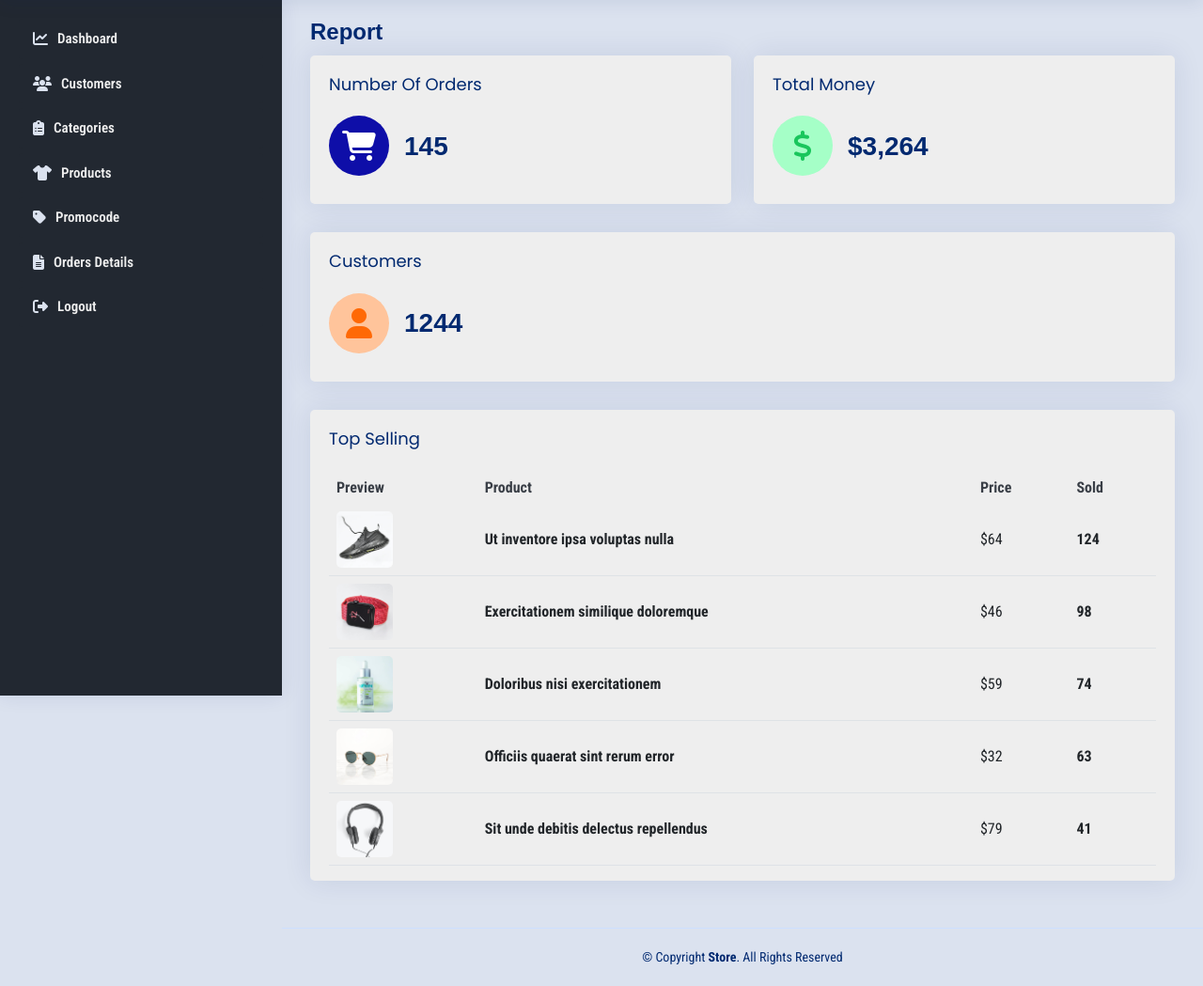
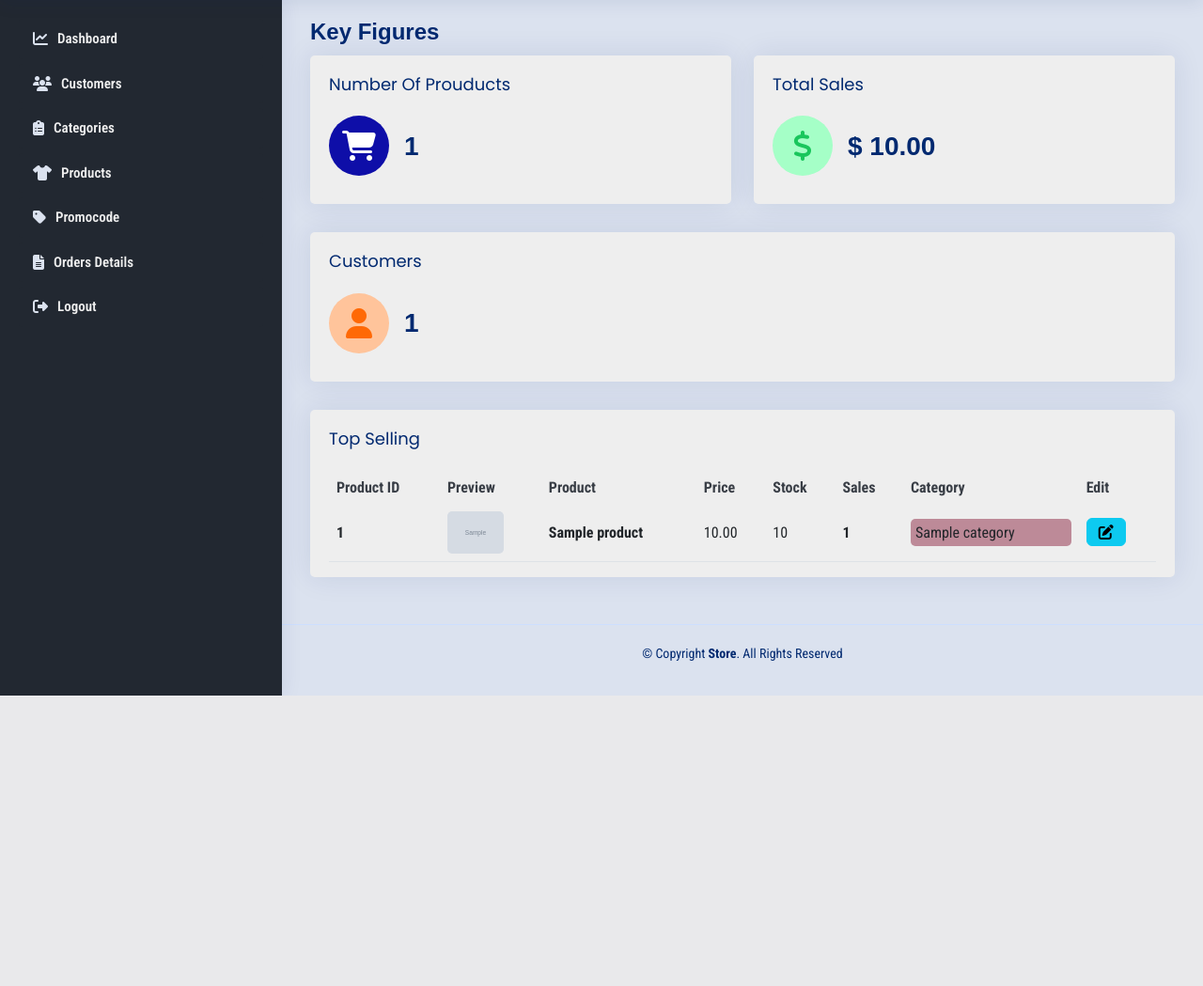
Before and after one commit to Hazem-Ahmed1/The.Store-Admin-View, a PHP site: page /Dashboard.php in a window 1280 px wide. Shown: the part 60-1109 px from the top of the page at 94% size. After the commit the page ends 800 px from the top, so only its background shows below. Run offline with PHP 8.4, Linux system fonts and the light colour scheme; tables that the repository leaves empty hold one stand-in row (values such as "Sample post"); grey boxes marked "Sample" are stand-in pictures; data that the repository does not hold is empty; some web fonts are replaced.

Commit message:
dashboard top sales and key figures added

```diff
--- a/Views/Dashboard.php
+++ b/Views/Dashboard.php
@@ -2,14 +2,24 @@
 require_once './../Shared/Links.php';
 require_once './../Shared/Header.php';
 require_once './../Shared/Sidebar.php';
+require_once __DIR__ . "../../Models/DBManager.php";
 ?>
 
 <main id="main" class="main">
 
     <div class="pagetitle">
-        <h1>Report</h1>
+        <h1>Key Figures</h1>
     </div>
     <!-- End Page Title -->
+    <?php
+    $db = DBManager::getInstance();
+    $countOfProducts = $db->apply_function_to_column("COUNT", "Products", "productID");
+    $sales = $db->apply_function_to_column("SUM","Orders", "totalAmount");
+    $custs = $db->apply_function_to_column('COUNT','Users', "userName", "role", "customer");
+    $limitTopSales = 5;
+    $prods= $db->select("SELECT p.productID, p.productName, p.price, p.stockQuantity, p.numSales, p.categoryID, p.imgURL, c.categoryName FROM Products p JOIN Categories c ON p.categoryID = c.categoryID ORDER BY p.numSales DESC LIMIT ". $limitTopSales);
+
+    ?>
 
     <section class="section dashboard">
         <div class="row">
@@ -22,14 +32,14 @@ require_once './../Shared/Sidebar.php';
                         <div class="card info-card sales-card">
 
                             <div class="card-body">
-                                <h5 class="card-title">Number Of Orders</h5>
+                                <h5 class="card-title">Number Of Prouducts</h5>
 
                                 <div class="d-flex align-items-center">
                                     <div class="card-icon rounded-circle d-flex align-items-center justify-content-center">
                                         <i class="fa-solid fa-cart-shopping"></i>
                                     </div>
                                     <div class="ps-3">
-                                        <h6>145</h6>
+                                        <h6><?php echo $countOfProducts ?></h6>
                                     </div>
                                 </div>
                             </div>
@@ -44,14 +54,14 @@ require_once './../Shared/Sidebar.php';
 
 
                             <div class="card-body">
-                                <h5 class="card-title">Total Money</h5>
+                                <h5 class="card-title">Total Sales</h5>
 
                                 <div class="d-flex align-items-center">
                                     <div class="card-icon rounded-circle d-flex align-items-center justify-content-center">
                                         <i class="fa-solid fa-dollar-sign"></i>
                                     </div>
                                     <div class="ps-3">
-                                        <h6>$3,264</h6>
+                                        <h6>$ <?php echo isset($sales)? $sales:0; ?></h6>
                                     </div>
                                 </div>
                             </div>
@@ -75,7 +85,7 @@ require_once './../Shared/Sidebar.php';
                                         <i class="fa-solid fa-user"></i>
                                     </div>
                                     <div class="ps-3">
-                                        <h6>1244</h6>
+                                        <h6><?php echo $custs ?></h6>
                                     </div>
                                 </div>
 
@@ -94,48 +104,47 @@ require_once './../Shared/Sidebar.php';
                                 <h5 class="card-title">Top Selling</h5>
 
                                 <table class="table table-border">
-                                    <thead>
+                                <thead>
                                         <tr>
+                                            <th>Product ID</th>
                                             <th>Preview</th>
                                             <th>Product</th>
                                             <th>Price</th>
-                                            <th>Sold</th>
+                                            <th>Stock</th>
+                                            <th>Sales</th>
+                                            <th>Category</th>
+                                            <th>Edit</th>
                                         </tr>
                                     </thead>
-                                    <tbody>
-                                        <tr>
-                                            <th><span><img src="../assets/img/product-1.jpg" alt=""></span></th>
-                                            <td><span class="fw-bold">Ut inventore ipsa voluptas nulla</span></td>
-                                            <td>$64</td>
-                                            <td class="fw-bold">124</td>
-                                        </tr>
-                                        <tr>
-                                            <th><span><img src="../assets/img/product-2.jpg" alt=""></span></th>
-                                            <td><span class="fw-bold">Exercitationem similique doloremque</span></td>
-                                            <td>$46</td>
-                                            <td class="fw-bold">98</td>
-                                        </tr>
-                                        <tr>
-                                            <th><span><img src="../assets/img/product-3.jpg" alt=""></span></th>
-                                            <td><span class="fw-bold">Doloribus nisi exercitationem</span></td>
-                                            <td>$59</td>
-                                            <td class="fw-bold">74</td>
-                                        </tr>
-                                        <tr>
-                                            <th><span><img src="../assets/img/product-4.jpg" alt=""></span></th>
-                                            <td><span class="fw-bold">Officiis quaerat sint rerum error</span></td>
-                                            <td>$32</td>
-                                            <td class="fw-bold">63</td>
-                                        </tr>
-                                        <tr>
-                                            <th><span><img src="../assets/img/product-5.jpg" alt=""></span></th>
-                                            <td><span class="fw-bold">Sit unde debitis delectus repellendus</span></td>
-                                            <td>$79</td>
-                                            <td class="fw-bold">41</td>
-                                        </tr>
-                                    </tbody>
+                                    <?php
+                                    # helper function to chooce unique color for each category
+                                    function getCategoryColor($categoryName)
+                                    {
+                                        $hash = md5($categoryName);
+                                        return '#' . substr($hash, 0, 6);
+                                    }
+                                    ?>
+                                    <?php foreach ($prods as $row) : ?>
+
+                                        <tbody>
+                                            <tr>
+                                                <td><span class="fw-bold"><?php echo $row['productID']; ?></span></td>
+                                                <th><span><img src="<?php echo $row['imgURL']; ?>" alt=""></span></th>
+                                                <td><span class="fw-bold"><?php echo $row['productName']; ?></span></td>
+                                                <td><?php echo $row['price']; ?></td>
+                                                <td><?php echo $row['stockQuantity']; ?></td>
+                                                <td class="fw-bold"><?php echo $row['numSales']; ?></td>
+                                                <td>
+
+                                                    <div style="background-color: <?php echo getCategoryColor($row['categoryName']); ?>; padding: 5px; border-radius: 5px;"><?php echo $row['categoryName']; ?></div>
+                                                </td>
+                                                <td>
+                                                    <button class="btn btn-info"><i class="fa-solid fa-pen-to-square"></i></button>
+                                                </td>
+                                            </tr>
+                                        </tbody>
+                                    <?php endforeach; ?>
                                 </table>
-
                             </div>
 
                         </div>
```
